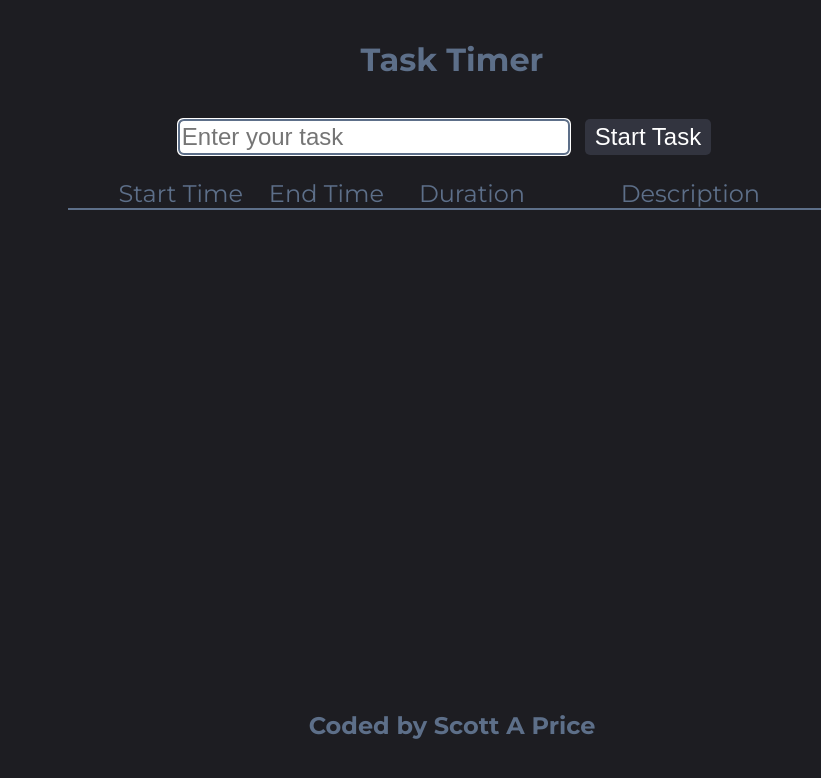
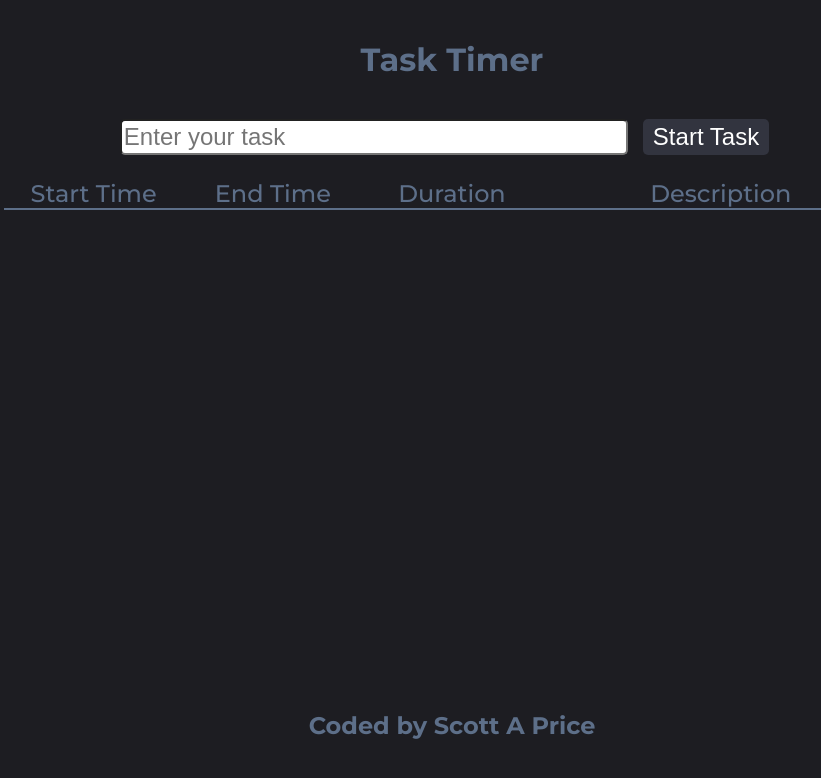
Before and after one commit to sayes2x/interview-react2, a React (Create React App) app: page / in a window 1280 px wide. Shown: the top 778 px of the page, without its empty margins (188-1009 px from the left). Built offline with nearby package versions, Linux system fonts and the light colour scheme.

Commit message:
updated styling to work on mobile

```diff
--- a/src/App.css
+++ b/src/App.css
@@ -1,8 +1,8 @@
 .app {
-  text-align: center;
   display: flex;
   flex-direction: column;
   min-height: 100vh;
+  text-align: center;
 }
 
 .content {
@@ -12,3 +12,13 @@
 header, footer {
   margin: 5vh 0;
 }
+
+h2 {
+  font-size: medium;
+}
+
+@media (min-width: 640px) {
+  h2 {
+    font-size: x-large;
+  }
+}
--- a/src/App.js
+++ b/src/App.js
@@ -6,7 +6,7 @@ import Grid from './components/Grid'
 
 import useHeartbeat from './utils/heartbeat'
 import useSessionStorage from './utils/sessionStorage'
-import formatTime from './utils/formatTime';
+import formatTime from './utils/formatTime'
 
 function App() {
   const [currentTask, setCurrentTask] = useState({})
--- a/src/components/Grid.jsx
+++ b/src/components/Grid.jsx
@@ -1,8 +1,41 @@
 import React from 'react';
 import Row from './Row'
+import MobileRow from './MobileRow'
 import formatTime from '../utils/formatTime'
+import useGetWidth from '../utils/getWidth'
 
 const Grid = ({ currentTask, previousTasks }) => {
+
+  let width = useGetWidth()
+  if (width < 1025) {
+    return (
+      <>
+        {
+          Object.entries(currentTask).length === 0 ? null :
+        <MobileRow
+          startTime={currentTask.startTime}
+          endTime={currentTask.endTime}
+          duration={formatTime(currentTask.duration)}
+          description={currentTask.description}
+          selector='mobile-row current-task'
+        />
+        }
+        {
+          previousTasks.map ((task, index) => {
+            return (
+              <MobileRow key={index}
+                startTime={task.startTime}
+                endTime={task.endTime}
+                duration={task.duration}
+                description={task.description}
+                selector='mobile-row'
+              />
+            )
+          })
+        }
+      </>
+    )
+  } else {
     return (
       <>
         <Row
@@ -33,11 +66,11 @@ const Grid = ({ currentTask, previousTasks }) => {
                 selector='row'
               />
             )
-        }
-        )
+          })
         }
       </>
     )
   }
+}
 
 export default Grid
--- /dev/null
+++ b/src/components/MobileRow.css
@@ -0,0 +1,42 @@
+.mobile-row {
+  border-bottom: 2px solid #5d6f89;
+  display: grid;
+  font-size: medium;
+  font-weight: 500;
+  grid-template-columns: 1fr 1fr 1fr;
+  grid-template-areas:
+    "start-time end-time duration"
+    "description description description";
+  list-style-type: none;
+  padding-left: 0;
+}
+
+.mobile-label {
+  color: white;
+  font-size: small;
+  margin: 0 5px;
+}
+
+.current-task {
+  color: #6b7d65;
+}
+
+.start-time {
+  grid-area: start-time;
+}
+
+.end-time {
+  grid-area: end-time;
+}
+
+.duration {
+  grid-area: duration;
+}
+
+.description {
+  grid-area: description;
+}
+
+p {
+  margin: 8px 0;
+}
--- /dev/null
+++ b/src/components/MobileRow.jsx
@@ -0,0 +1,35 @@
+import React from 'react'
+import './MobileRow.css'
+
+const MobileRow = ({ startTime, endTime, duration, description, selector }) => {
+  return (
+    <ul className={selector}>
+      <li className='start-time'>
+        <h3 className='mobile-label'>Start Time</h3>
+        <p>
+          {startTime}
+        </p>
+      </li>
+      <li className='end-time'>
+        <h3 className='mobile-label'>End Time</h3>
+        <p>
+          {endTime}
+        </p>
+      </li>
+      <li className='duration'>
+        <h3 className='mobile-label'>Duration</h3>
+        <p>
+          {duration}
+        </p>
+      </li>
+      <li className='description'>
+        <h3 className='mobile-label'>Description</h3>
+        <p>
+          {description}
+        </p>
+      </li>
+    </ul>
+  )
+}
+
+export default MobileRow
--- a/src/components/Row.css
+++ b/src/components/Row.css
@@ -1,7 +1,11 @@
 .row {
+  align-items: center;
   display: grid;
+  font-size: large;
+  font-weight: 500;
   grid-template-columns: 1fr 1fr 1fr 2fr;
   list-style-type: none;
+  padding-left: 0;
 }
 
 .label {
--- a/src/components/Task.css
+++ b/src/components/Task.css
@@ -1,34 +1,63 @@
+form {
+  align-items: center;
+  display: flex;
+  flex-direction: column;
+}
+
 input {
-  width: 30vw;
-  height: 30px;
+  background-color: lightgray;
   border-radius: 5px;
   font-size:24px;
+  height: 30px;
+  width: 90vw;
 }
 
 input:focus {
-  outline-color: #5d6f89;
+  background-color: white;
+  outline: none;
 }
 
 
 button {
   background-color:#5d6f89;
+  border: none;
   border-radius:5px;
-  border: none;
+  color:#ffffff;
+  cursor:pointer;
   display:inline-block;
-  cursor:pointer;
-  color:#ffffff;
   font-size:24px;
+  margin-top: 15px;
+  max-width: 150px;
+  outline: none;
   padding:4px 10px;
-  margin: 0 15px;
 }
 button:hover {
   background-color:#6b7d65;
 }
 button:focus {
   background-color:#6b7d65;
-  outline-color: none;
 }
 
 button:disabled {
  background-color: #32343f;
 }
+
+@media (min-width: 640px) {
+  input {
+    width: 75vw;
+  }
+}
+
+@media (min-width: 1024px) {
+  form {
+    display: block;
+  }
+
+  input {
+    width: 500px
+  }
+
+  button {
+    margin: 0 15px;
+  }
+}
--- a/src/index.css
+++ b/src/index.css
@@ -1,9 +1,26 @@
 body {
-  margin: 0;
+  background-color: #1d1d22;
+  color: #5d6f89;
   font-family: 'Montserrat', sans-serif;
   -webkit-font-smoothing: antialiased;
   -moz-osx-font-smoothing: grayscale;
-  background-color: #1d1d22;
-  color: #5d6f89;
-  margin: 0 20vw;
+  margin: 0 2vw;
 }
+
+@media (min-width: 768px) {
+  body {
+    margin: 0 5vw;
+  }
+}
+
+@media (min-width: 1024px) {
+  body {
+    margin: 0 10vw;
+  }
+}
+
+@media (min-width: 1280px) {
+  body {
+    margin: 0 15vw;
+  }
+}
--- /dev/null
+++ b/src/utils/getWidth.jsx
@@ -0,0 +1,17 @@
+import { useEffect, useState } from 'react'
+
+const useGetWidth = () => {
+  const [width, setWidth] = useState(window.innerWidth)
+
+  useEffect(() => {
+    const screenWidth = () => setWidth(window.innerWidth)
+    window.addEventListener('resize', screenWidth)
+    return () => {
+      window.removeEventListener('resize', screenWidth)
+    }
+  })
+
+  return width
+}
+
+export default useGetWidth
```
Also changed, not shown: 1 other file (tests, documents, lock files or other folders). Lines whose indentation alone changed are shown as unchanged.
